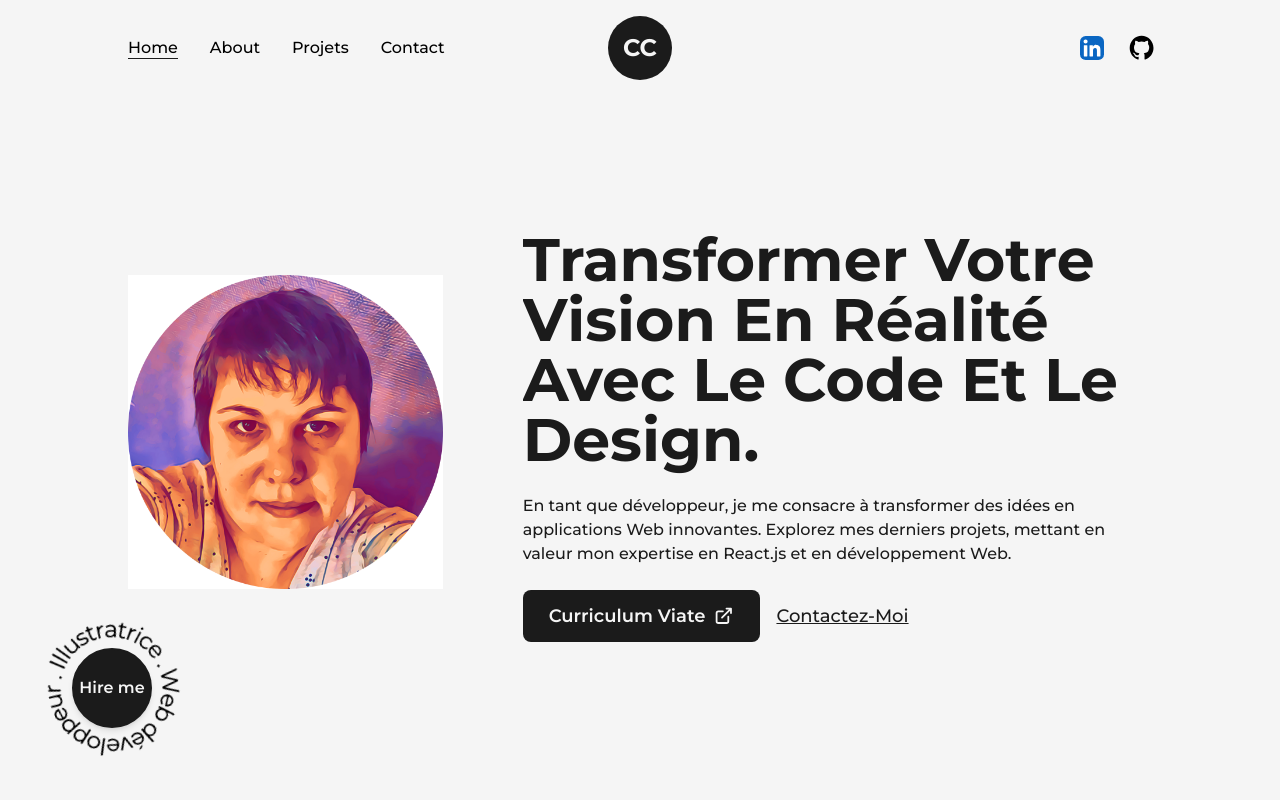
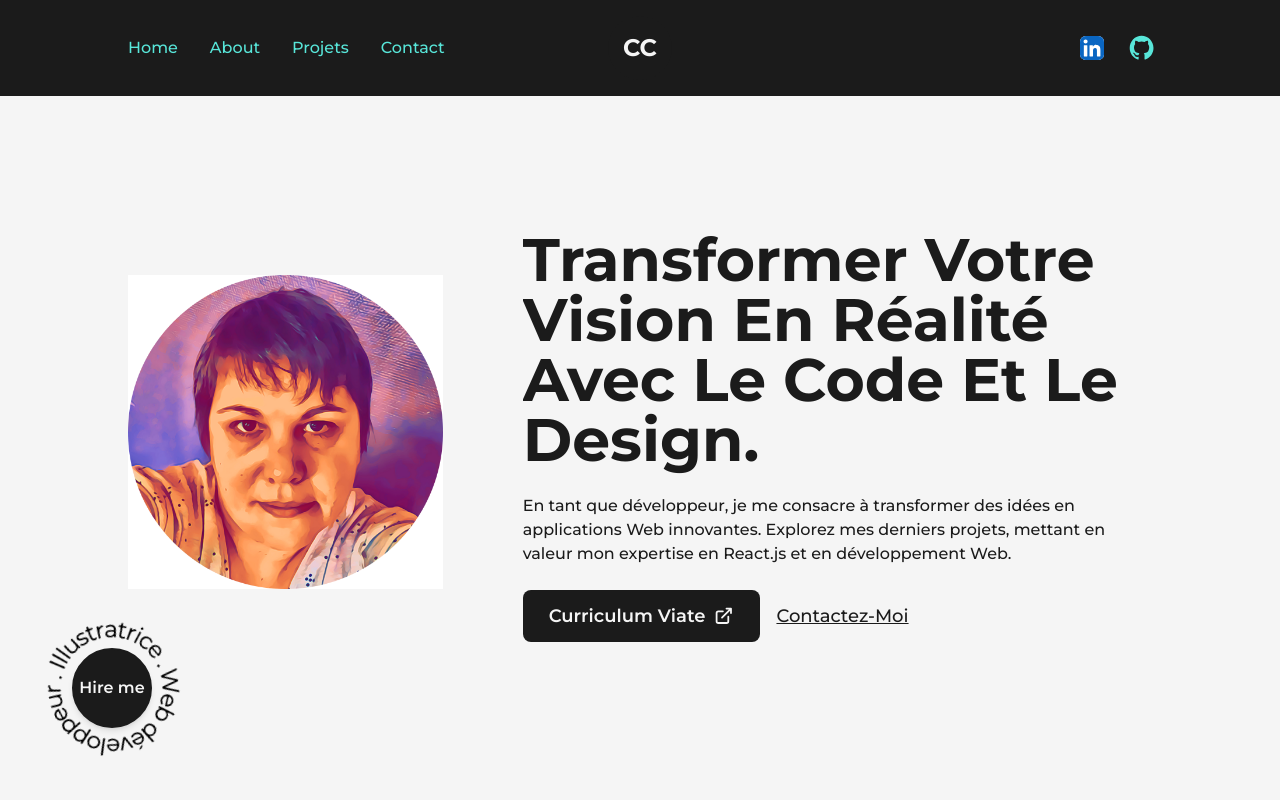
Before and after one commit to CindySab/portfolio-cindy-chassin, a Next.js app: page / in a window 1280 px wide. Shown: the top 800 px of the page. Built offline with nearby package versions, Linux system fonts and the light colour scheme.

Commit message:
navbar dark and text primaryDark

```diff
--- a/src/components/NavBar.js
+++ b/src/components/NavBar.js
@@ -20,7 +20,7 @@ const CustomLink = ({href, title, className="" }) => {
 
 const NavBar = () => {
     return (
-        <header className='w-full px-32 py-8 font-medium flex items-center justify-between'>
+        <header className='w-full px-32 py-8 font-medium flex items-center justify-between bg-dark text-primaryDark'>
             <nav>
                 <CustomLink href="/" title="Home" className='mr-4'/>
                 <CustomLink href="/about" title="About" className='mx-4'/>
```
